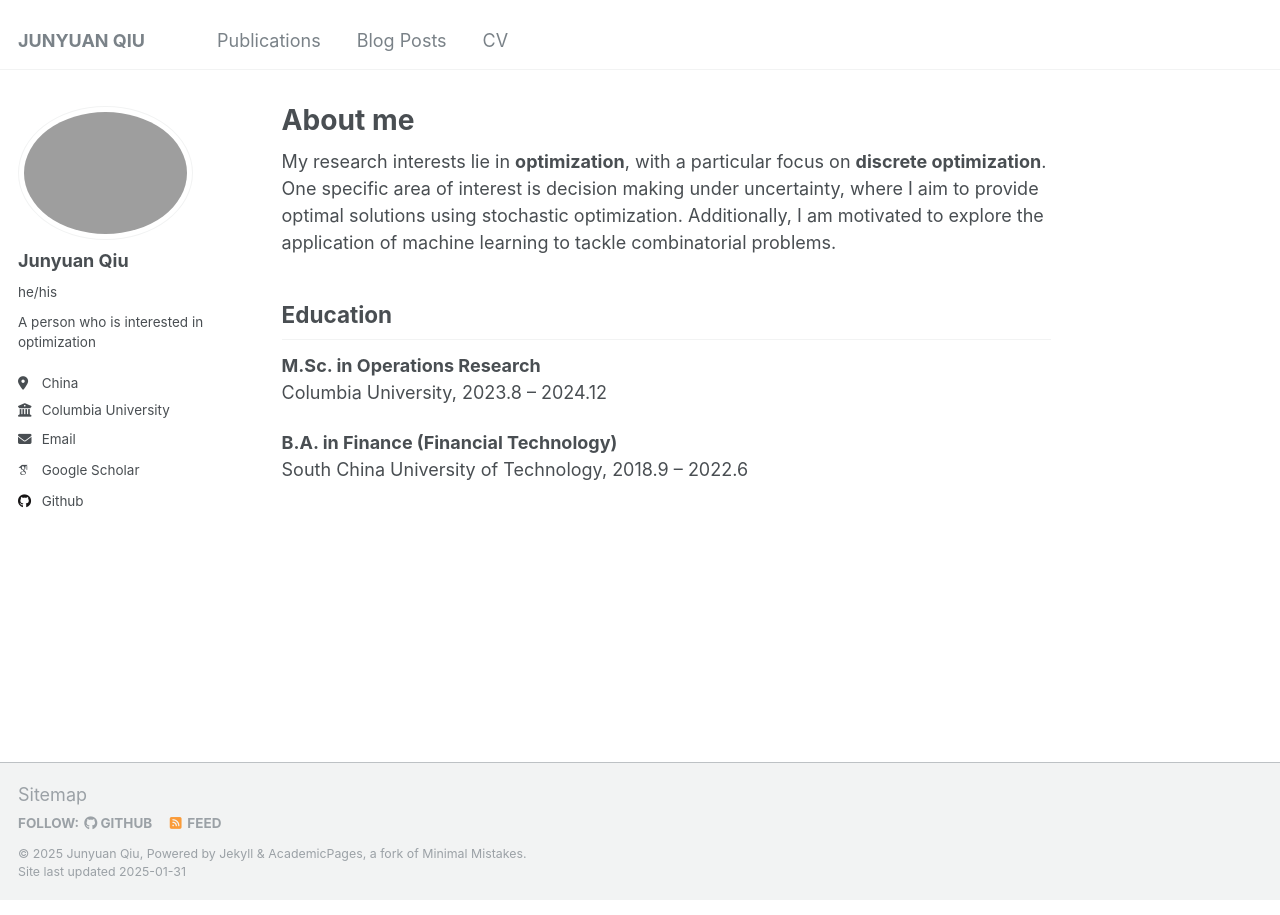
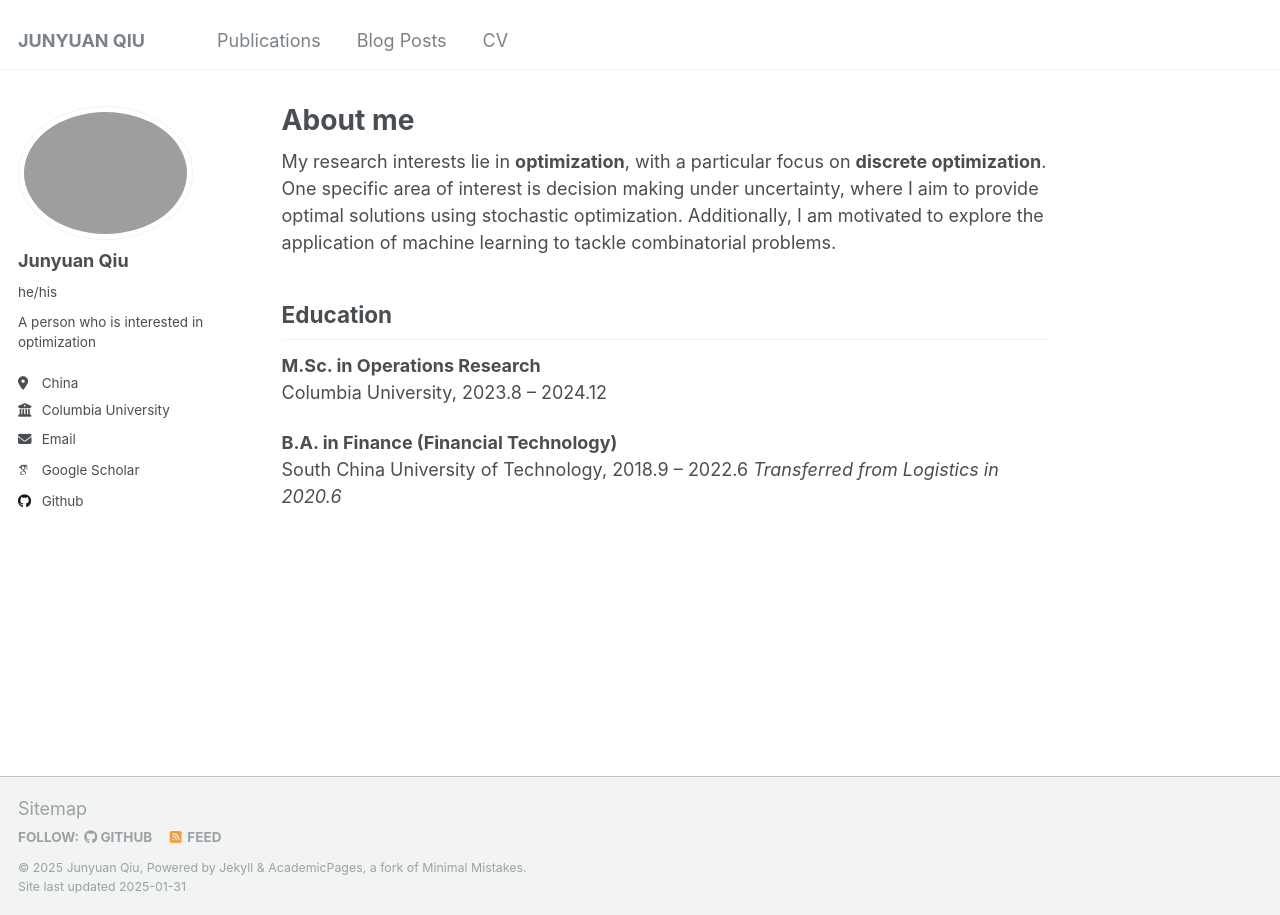
Before and after one commit to Junyuan-Qiu/Junyuan-Qiu.github.io, a Jekyll site: the page built from _pages/about.md, in a window 1280 px wide. Built offline with Jekyll 4.4.1, drawn with Linux system fonts in a browser that asks for light colours; some web fonts are replaced.

Commit message:
Update about.md
Update education experiences

```diff
--- a/_pages/about.md
+++ b/_pages/about.md
@@ -16,3 +16,4 @@ Columbia University, 2023.8 – 2024.12
 
 **B.A. in Finance (Financial Technology)**
 South China University of Technology, 2018.9 – 2022.6
+*Transferred from Logistics in 2020.6*
```
